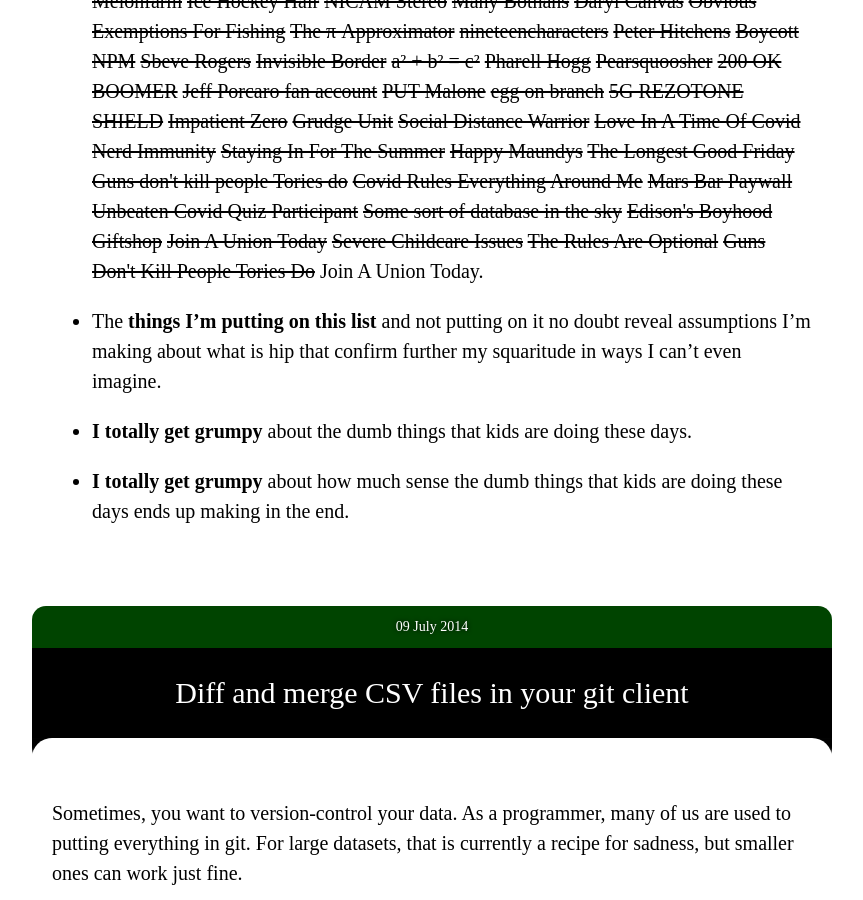
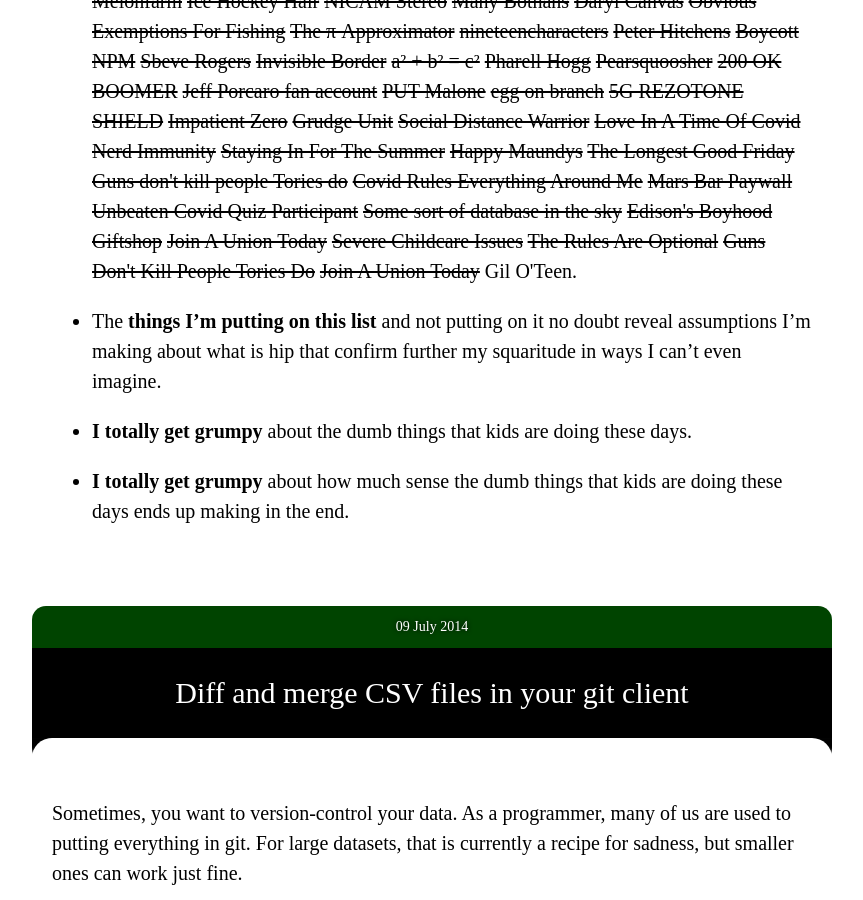
Before and after one commit to paulfitz/paulfitz.github.io, a Jekyll site: the page built from index.html, in a window 1280 px wide and 900 px high, scrolled down 22221 px. Shown: the whole window, without its empty margins (208-1071 px from the left). Built offline with Jekyll 4.4.1, drawn with Linux system fonts in a browser that asks for light colours; nearby versions of some CDN libraries.

Commit message:
add a pikesleyism

```diff
--- a/_data/pikes.json
+++ b/_data/pikes.json
@@ -222,5 +222,6 @@
   "The Rules Are Optional",
   "Guns Don&#39;t Kill People Tories Do",
   "",
-  "Join A Union Today"
+  "Join A Union Today",
+  "Gil O&#39;Teen"
 ]
```
